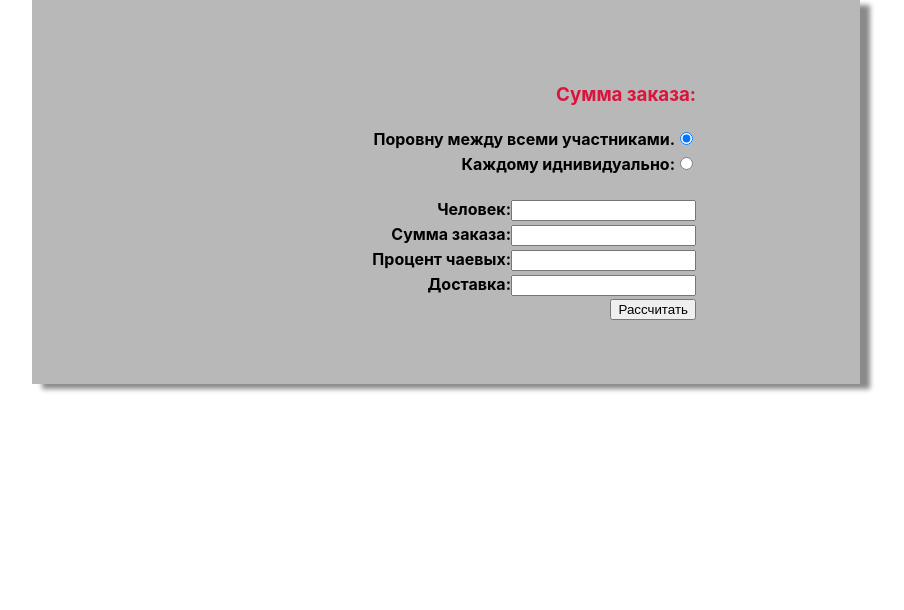
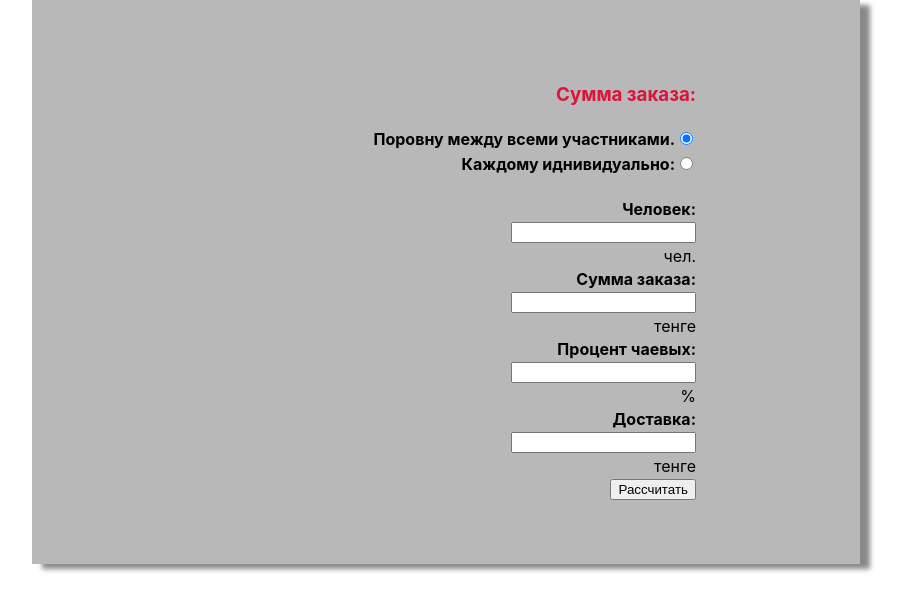
Before and after one commit to ChikaEJ/hw-lab-56, a React (Create React App) app: page / in a window 1280 px wide. Shown: the top 610 px of the page, without its empty margins (194-1098 px from the left). Built offline with nearby package versions, Linux system fonts and the light colour scheme.

Commit message:
change some styles

```diff
--- a/src/components/divideToAllForm/DivideToAllForm.tsx
+++ b/src/components/divideToAllForm/DivideToAllForm.tsx
@@ -16,21 +16,27 @@ const DivideToAllForm: React.FC<IDivideToAllFormProps> = (
         inputDivideToAllHandler,
         divideToAllInputValue
     }) => {
+
+        const containerLabalClass = ['label', styles.billingType].join(' ');
     return (
         <div className={styles.container} >
             <form className={styles.billingType} onSubmit={(e) => submitDivideToAllForm(e)}>
-                <label className='label'>Человек:
+                <label className={containerLabalClass}>Человек:
                     <input type="number" name="persons" onChange={(e) => inputDivideToAllHandler(e)} value={divideToAllInputValue.perosns} />
-                </label>
-                <label className='label'>Сумма заказа:
+
+                </label>чел.
+                <label className={containerLabalClass} >Сумма заказа:
                     <input type="number" name="sumOfOrder" onChange={(e) => inputDivideToAllHandler(e)} value={divideToAllInputValue.sumOfOrder} />
-                </label>
-                <label className='label'>Процент чаевых:
+
+                </label>тенге
+                <label className={containerLabalClass}>Процент чаевых:
                     <input type="number" name="tipsPercent" onChange={(e) => inputDivideToAllHandler(e)} value={divideToAllInputValue.tipsPercent} />
-                </label>
-                <label className='label'>Доставка:
+
+                </label>%
+                <label className={containerLabalClass}>Доставка:
                     <input type="number" name="delivery" onChange={(e) => inputDivideToAllHandler(e)} value={divideToAllInputValue.delivery} />
-                </label>
+
+                </label>тенге
 
                 <button type="submit" > Рассчитать</button>
             </form>
--- a/src/containers/orderCoutnPage/OrderCoutnPage.tsx
+++ b/src/containers/orderCoutnPage/OrderCoutnPage.tsx
@@ -51,8 +51,8 @@ const OrderCountPage: React.FC = () => {
     }
 
     const submitDivideToAllForm: React.FormEventHandler<HTMLFormElement> = (e) => {
-        setShowInfo("show");
         e.preventDefault();
+        if(divideToAllInputsValues.sumOfOrder) setShowInfo("show");
     }
 
 
```
